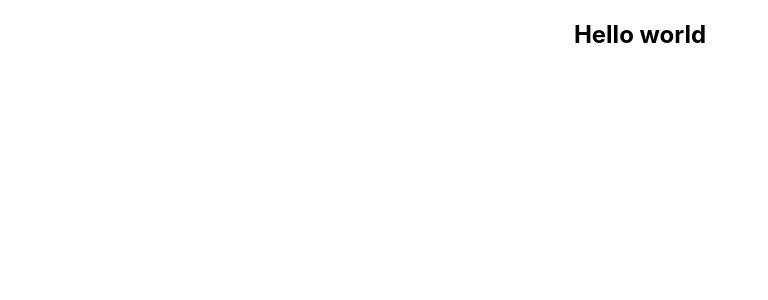
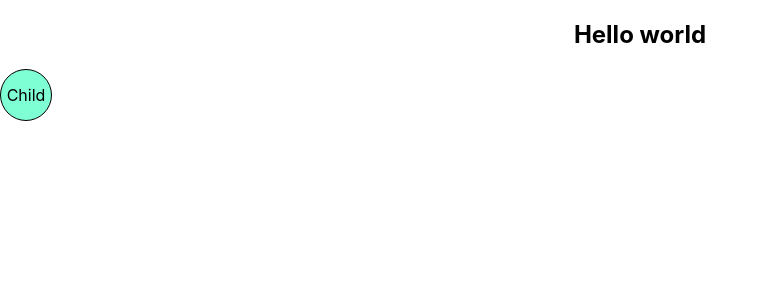
Before and after one commit to dcdourado/react-memoization-example, a React (Create React App) app: page / in a window 1280 px wide. Shown: the top 300 px of the page, without its empty margins (0-768 px from the left). Built offline with nearby package versions, Linux system fonts and the light colour scheme.

Commit message:
feat: create Node component and insert it on screen

```diff
--- a/src/App.js
+++ b/src/App.js
@@ -1,9 +1,13 @@
+import Node from './Node';
+
 import './App.css';
 
 function App() {
   return (
     <div className="App">
       <h2>Hello world</h2>
+
+      <Node name="Child"/>
     </div>
   );
 }
--- /dev/null
+++ b/src/Node/index.js
@@ -0,0 +1,13 @@
+import Styles from './style.module.css'
+
+const Node = (props) => {
+  const { name } = props;
+
+  return (
+    <div className={Styles.container}>
+      <span>{name}</span>
+    </div>
+  );
+};
+
+export default Node;
--- /dev/null
+++ b/src/Node/style.module.css
@@ -0,0 +1,13 @@
+.container {
+  width: 50px;
+  height: 50px;
+  border-radius: 50px;
+
+  display: flex;
+  flex-direction: column;
+  align-items: center;
+  justify-content: center;
+  border: 1px solid black;
+
+  background-color: aquamarine;
+}
```
